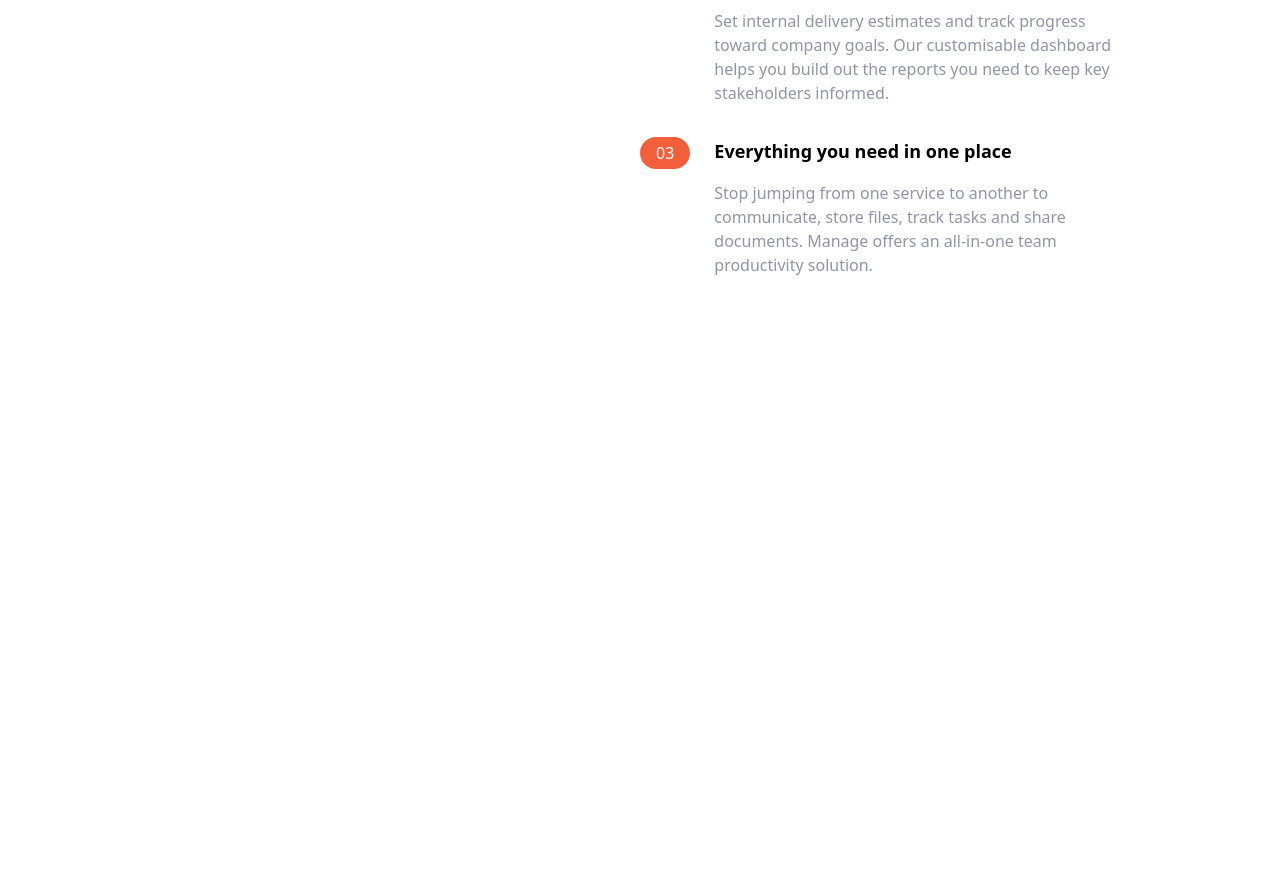
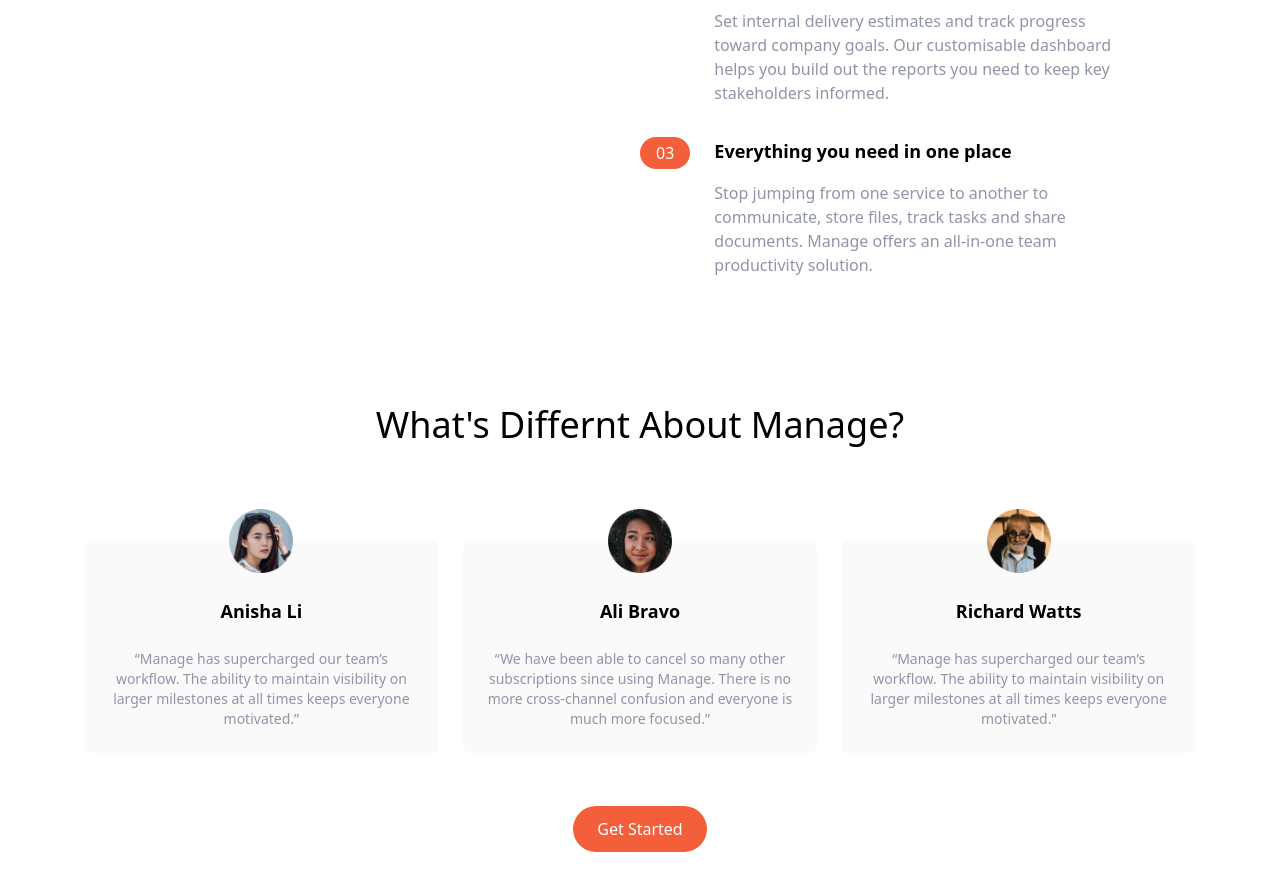
Before and after one commit to alexcruzdev/manageLandingPage, a website: page index.html in a window 1280 px wide. Shown: the part 871-1762 px from the top of the page. Before the commit the page ends 1148 px from the top, so only its background shows below. Drawn offline with Linux system fonts and the light colour scheme.

Commit message:
build testimonials section

```diff
--- a/index.html
+++ b/index.html
@@ -27,7 +27,7 @@
         <!-- Button -->
         <a
           href=""
-          class="hidden p-3 px-6 pt-3 text-white bg-brightRed rounded-full baselin hover:bg-brightRedLight md:block"
+          class="hidden p-3 px-6 pt-3 text-white bg-brightRed rounded-full baseline hover:bg-brightRedLight md:block"
           >Get Started</a
         >
       </div>
@@ -53,7 +53,7 @@
           <div class="flex justify-center md:justify-start">
             <a
               href=""
-              class="p-3 px-6 pt-3 text-white bg-brightRed rounded-full baselin hover:bg-brightRedLight"
+              class="p-3 px-6 pt-3 text-white bg-brightRed rounded-full baseline hover:bg-brightRedLight"
               >Get Started</a
             >
           </div>
@@ -178,5 +178,64 @@
         </div>
       </div>
     </section>
+
+    <!-- Testimonials -->
+    <section id="testimonials">
+      <!-- Container to heading and testm blocks -->
+      <div class="max-w-6xl px-5 mx-auto mt-32 text-center">
+        <!-- Heading -->
+        <h2 class="text-4xl font-bold-text-center">
+          What's Differnt About Manage?
+        </h2>
+        <!-- Testimonial Container -->
+        <div class="flex flex-col mt-24 md:flex-row md:space-x-6">
+          <!-- Testimonial 1 -->
+          <div
+            class="flex flex-col items-center p-6 space-y-6 rounded-lg bg-veryLightGray md:w-1/3"
+          >
+            <img src="img/avatar-anisha.png" class="w-16 -mt-14" alt="" />
+            <h5 class="text-lg font-bold">Anisha Li</h5>
+            <p class="text-sm text-darkGrayishBlue">
+              “Manage has supercharged our team’s workflow. The ability to
+              maintain visibility on larger milestones at all times keeps
+              everyone motivated.”
+            </p>
+          </div>
+          <!-- Testimonial 2 -->
+          <div
+            class="hidden flex-col items-center p-6 space-y-6 rounded-lg bg-veryLightGray md:w-1/3 md:flex"
+          >
+            <img src="img/avatar-ali.png" class="w-16 -mt-14" alt="" />
+            <h5 class="text-lg font-bold">Ali Bravo</h5>
+            <p class="text-sm text-darkGrayishBlue">
+              “We have been able to cancel so many other subscriptions since
+              using Manage. There is no more cross-channel confusion and
+              everyone is much more focused.”
+            </p>
+          </div>
+          <!-- Testimonial 3 -->
+          <div
+            class="hidden flex-col items-center p-6 space-y-6 rounded-lg bg-veryLightGray md:w-1/3 md:flex"
+          >
+            <img src="img/avatar-richard.png" class="w-16 -mt-14" alt="" />
+            <h5 class="text-lg font-bold">Richard Watts</h5>
+            <p class="text-sm text-darkGrayishBlue">
+              “Manage has supercharged our team’s workflow. The ability to
+              maintain visibility on larger milestones at all times keeps
+              everyone motivated.”
+            </p>
+          </div>
+        </div>
+
+        <!-- button -->
+        <div class="my-16">
+          <a
+            href=""
+            class="p-3 px-6 pt-3 text-white bg-brightRed rounded-full baseline hover:bg-brightRedLight"
+            >Get Started</a
+          >
+        </div>
+      </div>
+    </section>
   </body>
 </html>
```
Also changed, not shown: css/main.css.
